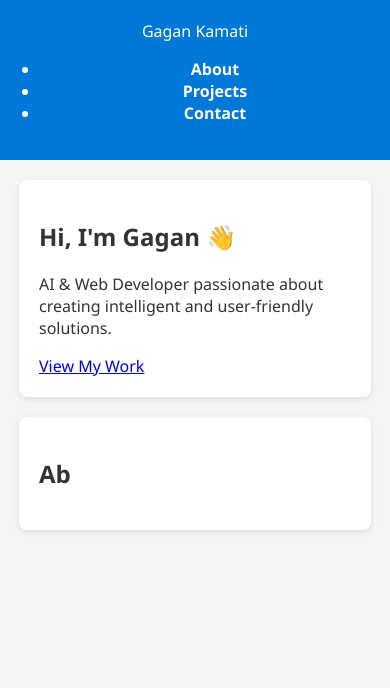
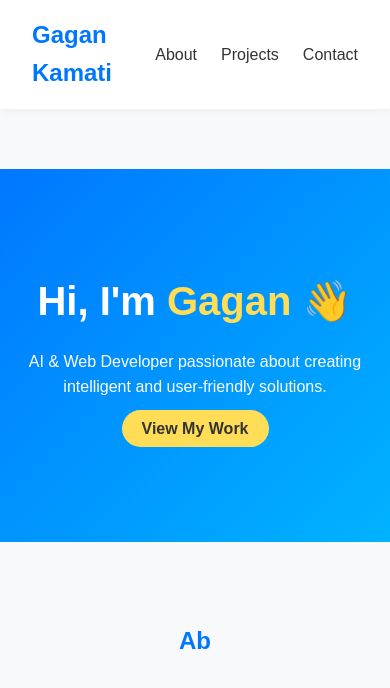
Before and after one commit to GAGANVK43/resumebuild, a plain HTML site: page index.html in a window 390 px wide. Drawn offline with Linux system fonts and the light colour scheme.

Commit message:
Refactor CSS for improved layout and responsivenessn
Updated styles for body, header, navbar, hero section, and footer. Added responsive design elements and improved overall layout.

```diff
--- a/style.css
+++ b/style.css
@@ -1,77 +1,141 @@
-body {
-  font-family: 'Segoe UI', Tahoma, sans-serif;
+/* General Reset */
+* {
   margin: 0;
   padding: 0;
-  background: #f5f5f5;
-  color: #333;
+  box-sizing: border-box;
+  font-family: "Poppins", sans-serif;
 }
 
+body {
+  color: #333;
+  background-color: #f8f9fa;
+  line-height: 1.6;
+}
+
+/* Navbar */
 header {
-  background: #0078d7;
+  background: #fff;
+  box-shadow: 0 2px 10px rgba(0,0,0,0.05);
+  position: sticky;
+  top: 0;
+  z-index: 100;
+}
+
+nav {
+  display: flex;
+  justify-content: space-between;
+  align-items: center;
+  max-width: 1100px;
+  margin: auto;
+  padding: 1rem 2rem;
+}
+
+.logo {
+  font-size: 1.5rem;
+  font-weight: 700;
+  color: #0077ff;
+}
+
+.nav-links {
+  list-style: none;
+  display: flex;
+  gap: 1.5rem;
+}
+
+.nav-links a {
+  text-decoration: none;
+  color: #333;
+  font-weight: 500;
+  transition: color 0.3s;
+}
+
+.nav-links a:hover {
+  color: #0077ff;
+}
+
+/* Hero */
+#hero {
+  background: linear-gradient(135deg, #0077ff, #00b3ff);
   color: white;
   text-align: center;
-  padding: 20px 0;
+  padding: 100px 20px;
 }
 
-nav a {
-  color: white;
-  margin: 0 10px;
-  text-decoration: none;
-  font-weight: bold;
+#hero h1 {
+  font-size: 2.5rem;
 }
 
-nav a:hover {
-  text-decoration: underline;
+#hero span {
+  color: #ffdd57;
 }
 
-section {
-  padding: 20px;
-  background: white;
-  margin: 20px auto;
-  width: 80%;
-  border-radius: 8px;
-  box-shadow: 0 2px 6px rgba(0,0,0,0.1);
+#hero p {
+  margin: 1rem auto;
+  max-width: 600px;
 }
 
-.profile-pic {
-  border-radius: 50%;
-  display: block;
-  margin: 10px auto;
+.btn {
+  background: #ffdd57;
+  color: #333;
+  padding: 10px 20px;
+  text-decoration: none;
+  border-radius: 25px;
+  font-weight: 600;
+  transition: background 0.3s;
 }
 
-table {
-  width: 100%;
-  border-collapse: collapse;
-  margin-top: 10px;
+.btn:hover {
+  background: white;
 }
 
-th, td {
-  border: 1px solid #ccc;
-  padding: 8px;
+/* Sections */
+section {
+  max-width: 1000px;
+  margin: 60px auto;
+  padding: 20px;
+  text-align: center;
 }
 
-th {
-  text-align: left;
-  background: #f0f0f0;
+h2 {
+  color: #0077ff;
+  margin-bottom: 1rem;
 }
 
-footer {
-  text-align: center;
-  padding: 10px;
-  background: #0078d7;
+/* Projects */
+.project-grid {
+  display: grid;
+  grid-template-columns: repeat(auto-fit, minmax(280px, 1fr));
+  gap: 1.5rem;
+  margin-top: 20px;
+}
+
+.project-card {
+  background: white;
+  border-radius: 10px;
+  padding: 20px;
+  box-shadow: 0 4px 10px rgba(0,0,0,0.05);
+}
+
+.btn-outline {
+  display: inline-block;
+  margin-top: 10px;
+  padding: 8px 15px;
+  border: 2px solid #0077ff;
+  color: #0077ff;
+  text-decoration: none;
+  border-radius: 25px;
+  transition: all 0.3s;
+}
+
+.btn-outline:hover {
+  background: #0077ff;
   color: white;
 }
 
-button {
-  background: white;
-  color: #0078d7;
-  border: none;
-  padding: 10px;
-  cursor: pointer;
-  border-radius: 5px;
+/* Footer */
+footer {
+  background: #222;
+  color: #ddd;
+  text-align: center;
+  padding: 20px;
 }
-
-button:hover {
-  background: #005fa3;
-  color: white;
-}
```
